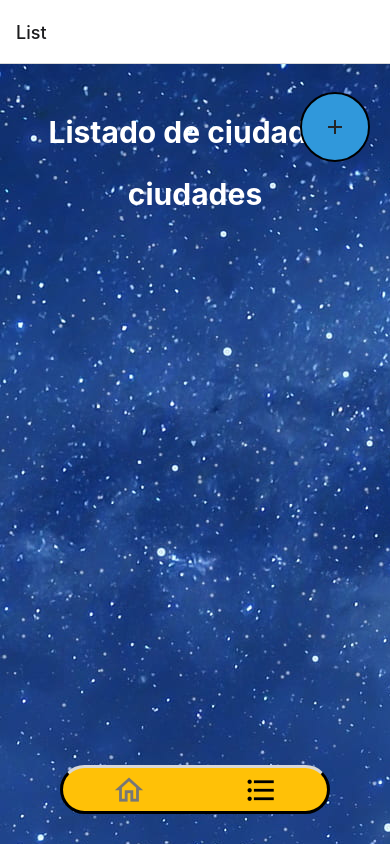
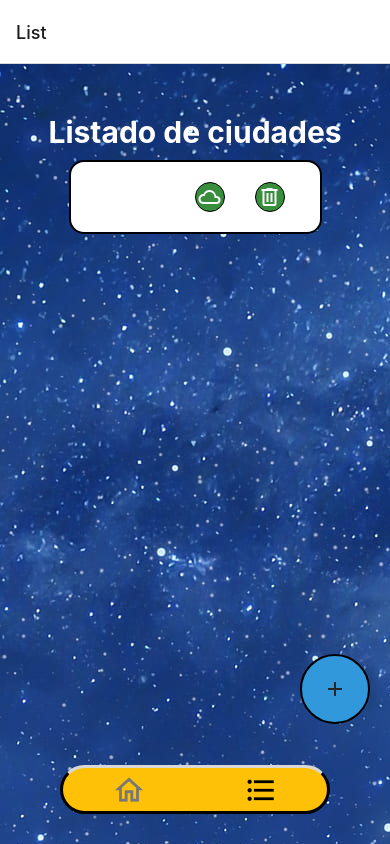
Before and after one commit to Fergabrielp/Climapp, a React Native app: screen /ListStack in a window 390 px wide. Built offline with nearby package versions, Linux system fonts and the light colour scheme.

Commit message:
listado y guardado de ciudades

```diff
--- a/app/components/List.js
+++ b/app/components/List.js
@@ -5,42 +5,73 @@ import AsyncStorage from '@react-native-async-storage/async-storage';
 import { useIsFocused } from '@react-navigation/native';
 
 const List = ({navigation}) => {
-    const[ciudades, setCiudades] = useState('');
+  const[ciudadesGuardadas, setCiudadesGuardadas] = useState([{}]);
     const isFocused = useIsFocused();
 
     useEffect(() => {
-    getData();
-    console.log(ciudades);
+        getData();
     },[isFocused]);
 
     const storeData = async (value) => {
         try {
           const jsonValue = JSON.stringify(value)
-          await AsyncStorage.setItem('ciudad', jsonValue)
+          await AsyncStorage.setItem('ciudades', jsonValue)
         } catch (e) {
           console.log("error al guardar los datos");
           console.log(e);
-
         }
       }
 
       const getData = async () => {
         try {
-          const jsonValue = await AsyncStorage.getItem('ciudad')
+          const jsonValue = await AsyncStorage.getItem('ciudades')
           if( jsonValue != null ) {
-            console.log("---------------");
+            console.log("------ en List ---------");
             console.log(jsonValue);
-            setCiudades(JSON.parse(jsonValue));
+            setCiudadesGuardadas(JSON.parse(jsonValue));
             console.log(JSON.parse(jsonValue));
           }else {
             console.log("no hay ciudades guardadas");
           }
-
         } catch(e) {
           console.log("error al leer los datos");
           console.log(e);
         }
       }
+
+      const eliminarCiudad = (ItemId) => {
+        console.log("desde eliminar ciudadesGuardadas");
+        console.log(ItemId);
+        setCiudadesGuardadas( (ciudadesGuardadas) => {
+            return ciudadesGuardadas.filter( ciudad => (ciudad.id != ItemId) );
+        })
+        storeData(ciudadesGuardadas);
+        console.log("desde eliminar ciudadesGuardadas");
+        console.log(ciudadesGuardadas);
+      };
+
+    const renderItem = ({ item }) => (
+        <View style={styles.itemsBox} key={`${item.id}lista`}>
+            <View style={styles.listaItem} key={`${item.id}bloque`}>
+                <Text style={styles.listaItemName} key={`${item.id}name`}>{item.name}</Text>
+                <TouchableOpacity
+                    style={styles.listaItemButton}
+                    onPress={()=> {navigation.navigate('Clima');}}
+                    key={`${item.id}clima`}
+                    >
+                    <Icon name="weather-cloudy" type='material-community' color='#FFF' key={`${item.id}icon1`}/>
+                </TouchableOpacity>
+                <TouchableOpacity
+                    style={styles.listaItemButton}
+                    onPress={()=> {eliminarCiudad(item.id)}}
+                    key={`${item.id}eliminar`}
+                    >
+                    <Icon name="trash-can-outline" type='material-community' color='#FFF' key={`${item.id}icon2`}/>
+                </TouchableOpacity>
+            </View>
+        </View>
+
+      );
 
     return (
         <View style={styles.container}>
@@ -49,10 +80,11 @@ const List = ({navigation}) => {
                     <Text style={styles.title}>Listado de ciudades</Text>
                 </View>
 
-                {/* <FlatList />
-                </FlatList> */}
-                    <Text style={styles.title}>ciudades</Text>
-                    <Text style={styles.title}>{ciudades.name}</Text>
+                <FlatList style={styles.container_flat}
+                    data={ciudadesGuardadas}
+                    renderItem={renderItem}
+                    keyExtractor={ciudad => ciudad.id}
+                />
 
                 <TouchableOpacity
                     style={styles.btn}
@@ -78,13 +110,54 @@ const styles = StyleSheet.create({
         resizeMode: 'cover'
     },
     container_title:{
-        flex: 0.1,
+        // flex: 0.1,
         marginTop: 50
     },
+    title:{
+        fontSize: 30,
+        fontWeight: 'bold',
+        color: '#FFF',
+        textAlign: 'center'
+    },
     container_flat:{
-        marginTop: 20,
+        // marginTop: 20,
+        width: '70%',
     },
-    title:{
+    itemsBox:{
+        // backgroundColor: '#F21',
+    },
+    listaItem:{
+        flexDirection: 'row',
+        justifyContent: 'space-between',
+        borderRadius: 15,
+        borderColor: '#000',
+        borderWidth: 2,
+        marginTop: 10,
+        marginHorizontal: 10,
+        paddingHorizontal: 20,
+        paddingVertical: 5,
+        alignItems:'center',
+        backgroundColor: '#FFF',
+    },
+    listaItemName:{
+        flex: 1,
+        fontSize: 20,
+        fontWeight: 'bold',
+      },
+    listaItemButton:{
+        padding: 5,
+        margin: 15,
+        borderRadius: 100,
+        height: 30,
+        width: 30,
+        borderColor: '#000',
+        borderWidth: 1,
+        margin: 15,
+        padding: 2,
+        backgroundColor: '#388E3C',
+        elevation: 10
+    },
+    titleName:{
         fontSize: 30,
         fontWeight: 'bold',
         color: '#FFF',
--- a/app/components/ListScreenStack.js
+++ b/app/components/ListScreenStack.js
@@ -4,6 +4,7 @@ import { createNativeStackNavigator } from '@react-navigation/native-stack';
 import { Icon, TabView } from 'react-native-elements'
 import List from './List';
 import Search from './Search';
+import Clima from './Clima';
 
 const Stack = createNativeStackNavigator();
 
@@ -18,6 +19,10 @@ function ListScreenStack() {
               name="Search"
               component={Search}
           />
+          <Stack.Screen
+              name="Clima"
+              component={Clima}
+          />
         </Stack.Navigator>
       )
 }
--- a/app/components/Search.js
+++ b/app/components/Search.js
@@ -4,13 +4,23 @@ import { StyleSheet, Text, View, TextInput, TouchableOpacity} from 'react-native
 import { Button, Icon } from 'react-native-elements';
 import Map from '../components/Map';
 import AsyncStorage from '@react-native-async-storage/async-storage';
+import { useIsFocused } from '@react-navigation/native';
+
 const API_KEY ='ede3ca5b2d0912688b80ead9e3f0d2d2';
 
 const Search = ({navigation}) => {
   const[ciudadBuscada, setCiudadBuscada] = useState('');
   const[posiblesCiudades, setPosiblesCiudades] = useState([{}]);
-  const[ciudadElegida, setCiudadElegida] = useState({lat:-34, lon:-58, name:"Ciudad de Buenos Aires"});
+  const[ciudadElegida, setCiudadElegida] = useState({id:"-34_-58", lat:-34, lon:-58, name:"Ciudad de Buenos Aires"});
   const[mapaVisible,setMapaVisible] = useState(false);
+  const[ciudadesGuardadas, setCiudadesGuardadas] = useState([{}]);
+
+  // const[ciudades, setCiudades] = useState([{}]);
+  const isFocused = useIsFocused();
+
+  useEffect(() => {
+    getData();
+  },[isFocused]);
 
   useEffect(()=> {
     if (ciudadBuscada.length > 3) {
@@ -26,7 +36,6 @@ const Search = ({navigation}) => {
     // fetch(`https://api.openweathermap.org/data/2.5/weather?q=${ciudadBuscada},AR&appid=${API_KEY}`)
     .then(res => res.json())
     .then(data =>{
-      // console.log(data)
       let cont = 0
       setPosiblesCiudades([{}])
       Object.entries(data).forEach(([key, value]) => {
@@ -34,7 +43,6 @@ const Search = ({navigation}) => {
         setPosiblesCiudades(posiblesCiudades => [...posiblesCiudades, {id:cont, lat:value.lat, lon:value.lon, name:value.name}]);
         cont++
         // setMapaVisible(false);
-        // console.log(posiblesCiudades)
       });
 
     })
@@ -43,39 +51,62 @@ const Search = ({navigation}) => {
   const storeData = async (value) => {
     try {
       const jsonValue = JSON.stringify(value)
-      await AsyncStorage.setItem('ciudad', jsonValue)
+      await AsyncStorage.setItem('ciudades', jsonValue)
     } catch (e) {
       console.log("error al guardar los datos");
       console.log(e);
     }
   }
 
+  const getData = async () => {
+    try {
+      const jsonValue = await AsyncStorage.getItem('ciudades')
+      if( jsonValue != null ) {
+        console.log("---------------");
+        console.log(jsonValue);
+        setCiudadesGuardadas(JSON.parse(jsonValue));
+        console.log(JSON.parse(jsonValue));
+      }else {
+        console.log("no hay ciudades guardadas");
+      }
+
+    } catch(e) {
+      console.log("error al leer los datos");
+      console.log(e);
+    }
+  }
   const list = () => {
 
       return posiblesCiudades.map((element) => {
         if( typeof element.id !== 'undefined') {
           return (
             <View key={`${element.id}id`} style={styles.listaItem}>
-              <View style={styles.listaItemDatos}>
+              <View style={styles.listaItemDatos} key={`${element.id}datos`}>
                 <Text key={`${element.id}name`} style={styles.listaItemName}>{element.name}</Text>
                 <Text key={`${element.id}latlon`} style={styles.listaItemLatLon}>Lat: {element.lat} Lon: {element.lon}</Text>
               </View>
               <Button
                 onPress={()=>{
-                  setCiudadElegida({lat: Number(`${element.lat}`), lon: Number(`${element.lon}`), name:`${element.name}`});
+                  setCiudadElegida({id: `${element.lat}_${element.lon}`, lat: Number(`${element.lat}`), lon: Number(`${element.lon}`), name:`${element.name}`});
                   setMapaVisible(true);
                 }}
                 title="Mapa"
-                style={styles.listaItemButtonMapa}/>
+                style={styles.listaItemButtonMapa}
+                key={`${element.id}botonMapa`}/>
               <TouchableOpacity
                 style={styles.listaItemButtonAccept}
                 onPress={()=> {
-                  storeData({lat: Number(`${element.lat}`), lon: Number(`${element.lon}`), name:`${element.name}`});
+                  // const ciudadesNuevas=[{id: `${element.lat}_${element.lon}`, lat: Number(`${element.lat}`), lon: Number(`${element.lon}`), name:`${element.name}`}];
+
+                  const ciudadesNuevas=[...ciudadesGuardadas, {id: `${element.lat}_${element.lon}`, lat: Number(`${element.lat}`), lon: Number(`${element.lon}`), name:`${element.name}`}];
+                  setCiudadesGuardadas(ciudadesNuevas);
+                  storeData(ciudadesNuevas);
                   // navigation.popToTop();
                   navigation.navigate('List');
                 }}
+                key={`${element.id}botonOk`}
                 >
-                <Icon name="check" type='material-community' color='#FFF'/>
+                <Icon name="check" type='material-community' color='#FFF' key={`${element.id}icono`}/>
               </TouchableOpacity>
             </View>
           );
@@ -99,11 +130,11 @@ const Search = ({navigation}) => {
         ></TextInput>
       </View>
 
-      <View>
+      <View key="listaCiudades">
         {list()}
       </View>
 
-      <View style={styles.map}>
+      <View style={styles.map}  key="mapa">
         {/* <Text>Aca mostrar el mapa...</Text> */}
         <Map lat={ciudadElegida.lat} lon={ciudadElegida.lon} mapaVisible={mapaVisible}></Map>
       </View>
```
